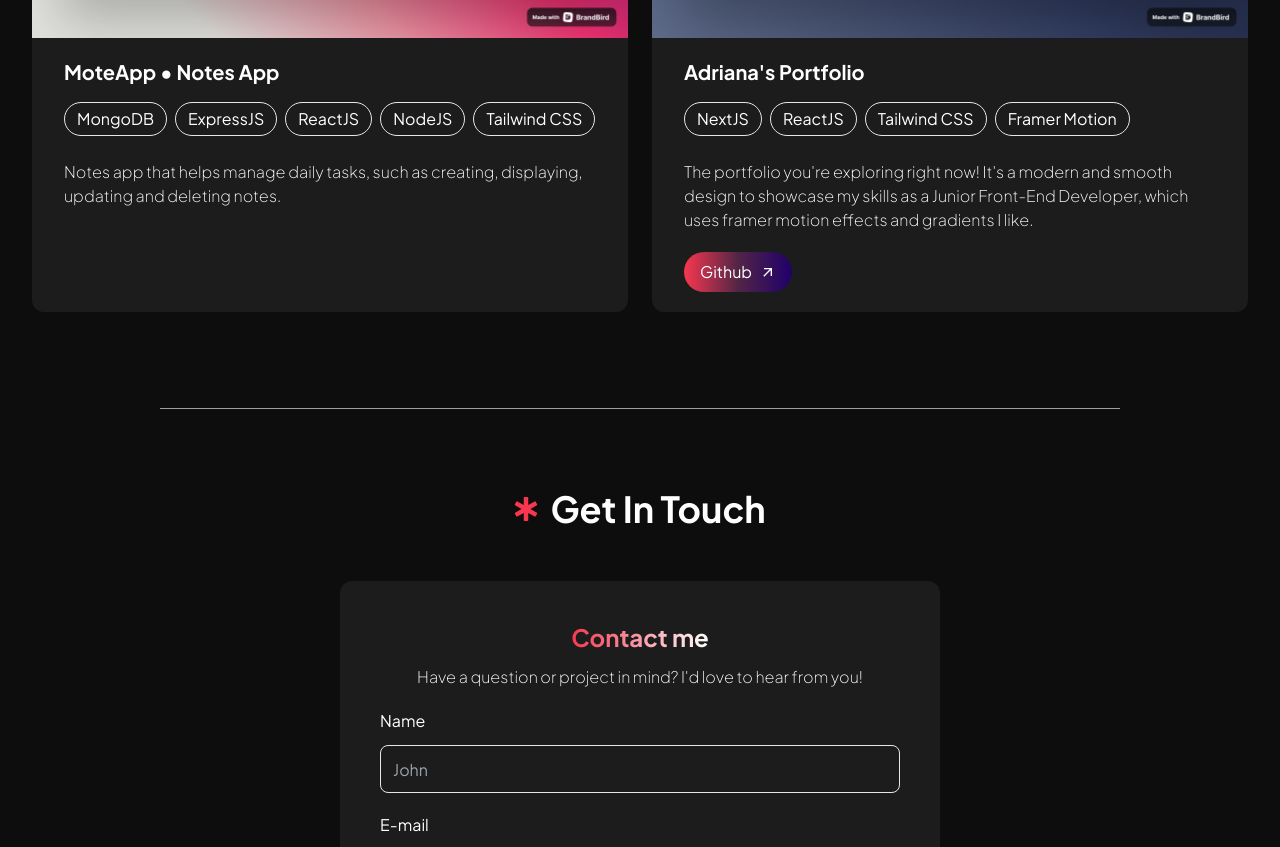
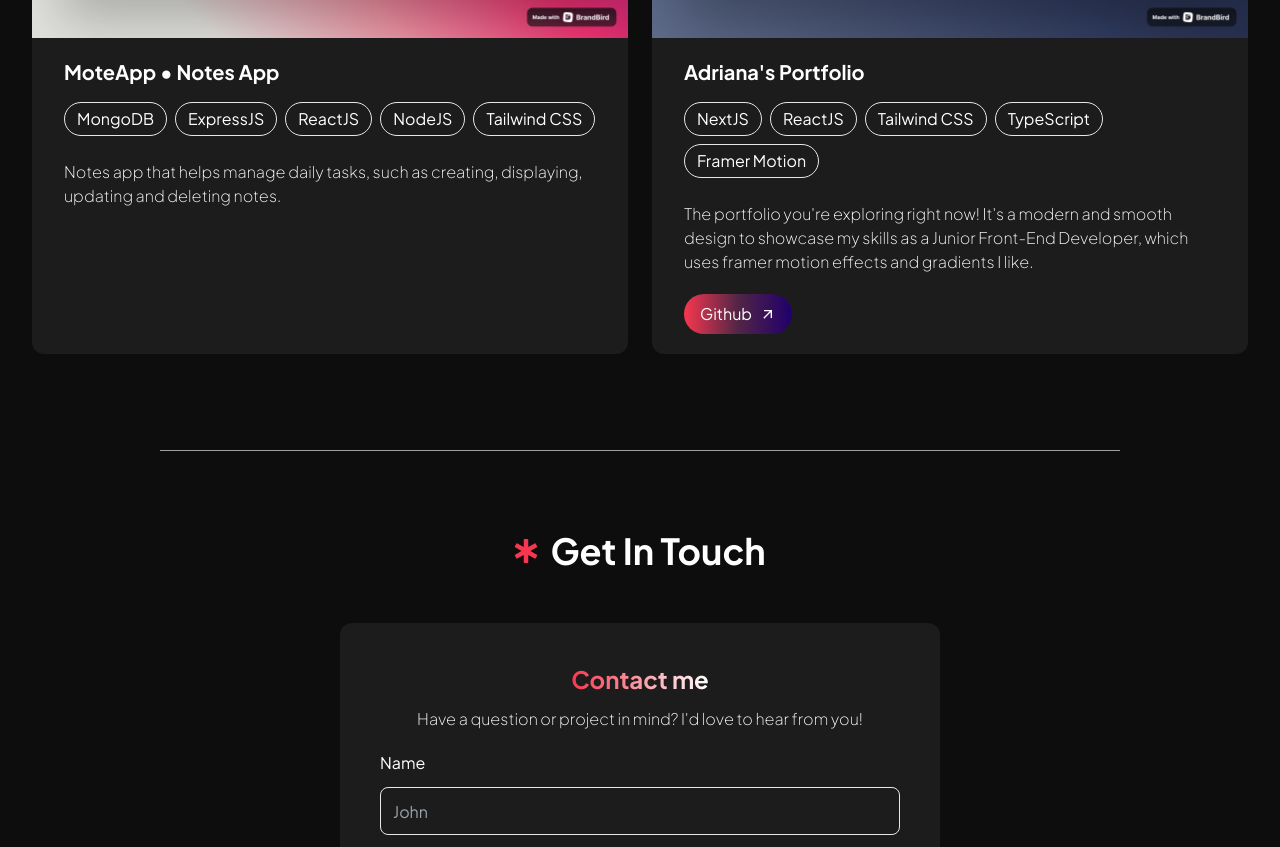
Before and after one commit to AdriQuiz/oficial-portfolio-2025, a Next.js app: page / in a window 1280 px wide. Shown: the part 4153-5000 px from the top of the page. Built offline with nearby package versions, Linux system fonts and the light colour scheme.

Commit message:
change: changed details in projects

```diff
--- a/src/pages/Contact.tsx
+++ b/src/pages/Contact.tsx
@@ -36,7 +36,7 @@ const Contact = () => {
     };
 
     return (
-        <Fade direction='up' triggerOnce={true}>
+        <Fade direction='up' duration={2000} triggerOnce={true}>
             <section id='contact' className='flex justify-center items-center min-h-[100vh] py-20'>
                 <div className='container max-w-7xl'>
                     <Title title='Get In Touch' />
--- a/src/pages/Projects.tsx
+++ b/src/pages/Projects.tsx
@@ -36,7 +36,7 @@ const Projects = () => {
           />
           <Card
             title='Adriana&apos;s Portfolio'
-            tools={['NextJS', 'ReactJS','Tailwind CSS', 'Framer Motion']}
+            tools={['NextJS', 'ReactJS','Tailwind CSS', 'TypeScript', 'Framer Motion']}
             description='The portfolio you&apos;re exploring right now! It&apos;s a modern and smooth design to
             showcase my skills as a Junior Front-End Developer, which uses framer motion effects and gradients I like.'
             img={mock_port}
```
